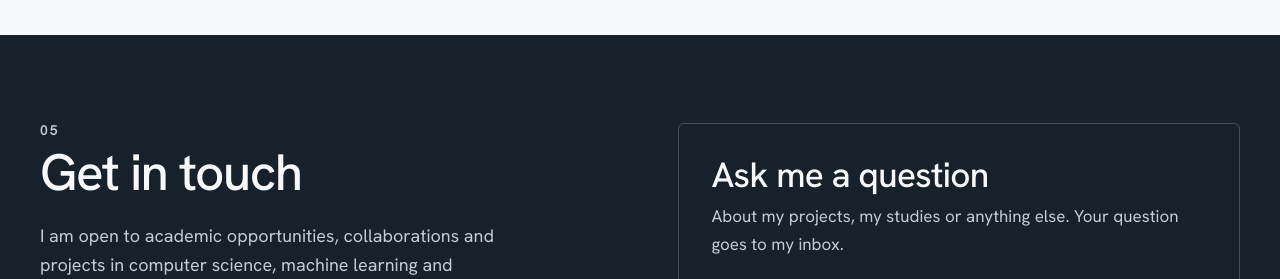
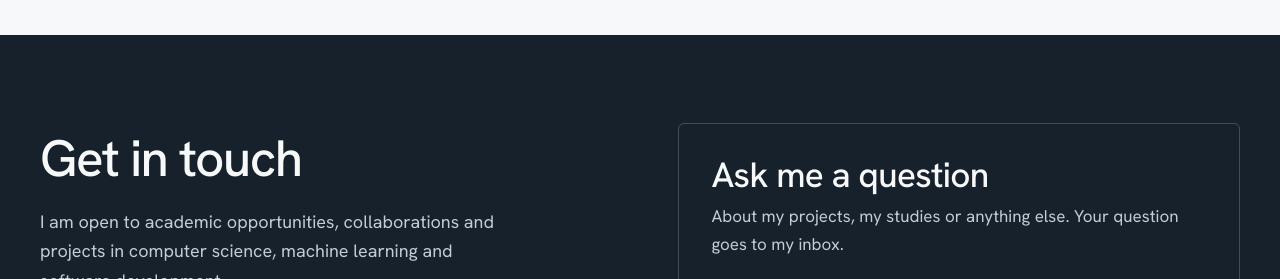
Before and after one commit to raiyan-mahmud-git/raiyan_mahmud, a plain HTML site: page index.html in a window 1280 px wide. Shown: the part 6680-6959 px from the top of the page. Drawn offline with Linux system fonts and the light colour scheme.

Commit message:
Remove section number from contact section
Removed the section number from the contact section for better accessibility.

```diff
--- a/index.html
+++ b/index.html
@@ -665,7 +665,7 @@ footer{background:var(--paper)}
   <section class="sec contact" id="contact" aria-labelledby="contact-title">
     <div class="wrap contact-grid">
       <div>
-        <p class="sec-no" aria-hidden="true">05</p>
+        <p class="sec-no" aria-hidden="true"></p>
         <h2 id="contact-title">Get in touch</h2>
         <p class="pitch">I am open to academic opportunities, collaborations and projects in computer science, machine learning and software development.</p>
         <div class="c-list">
```
